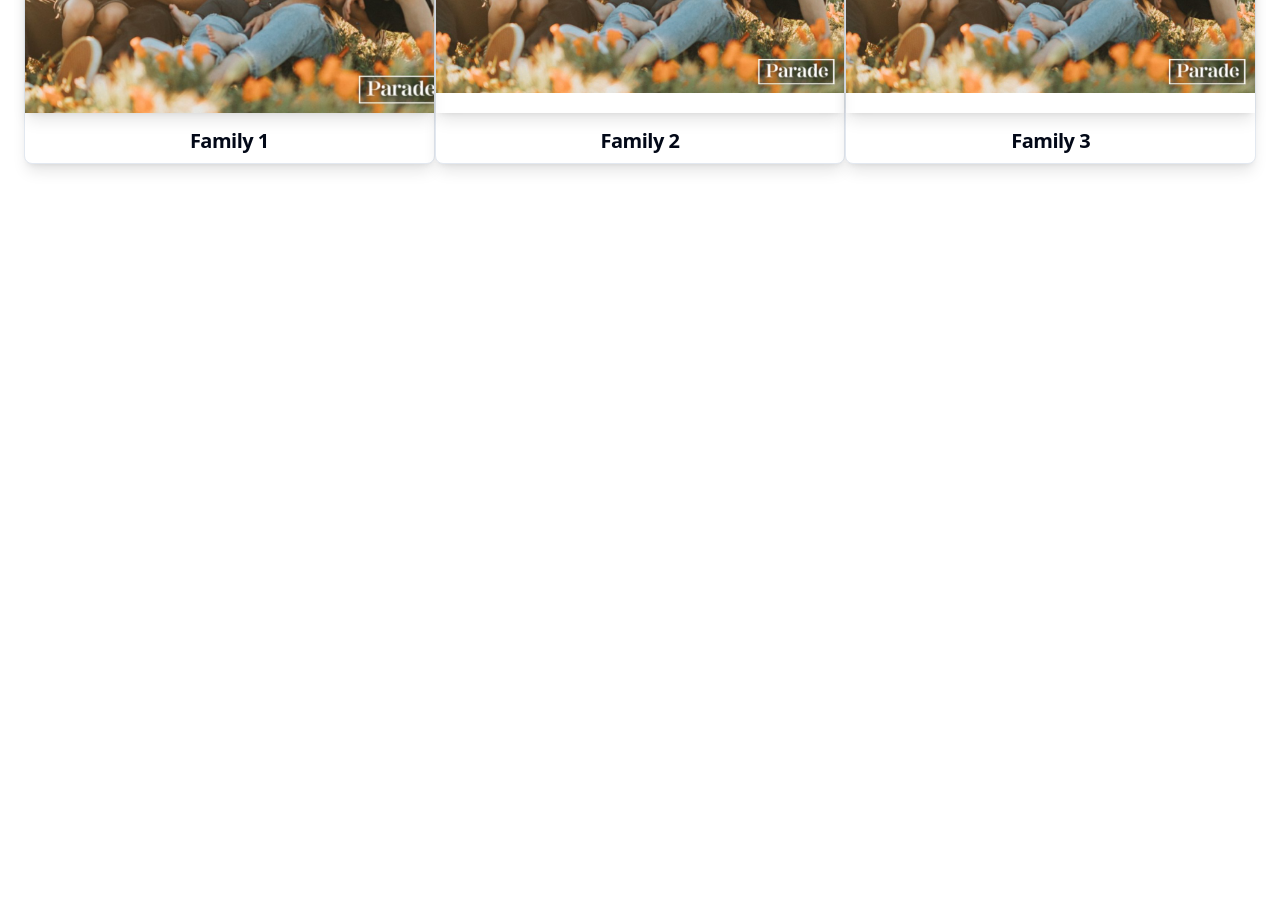
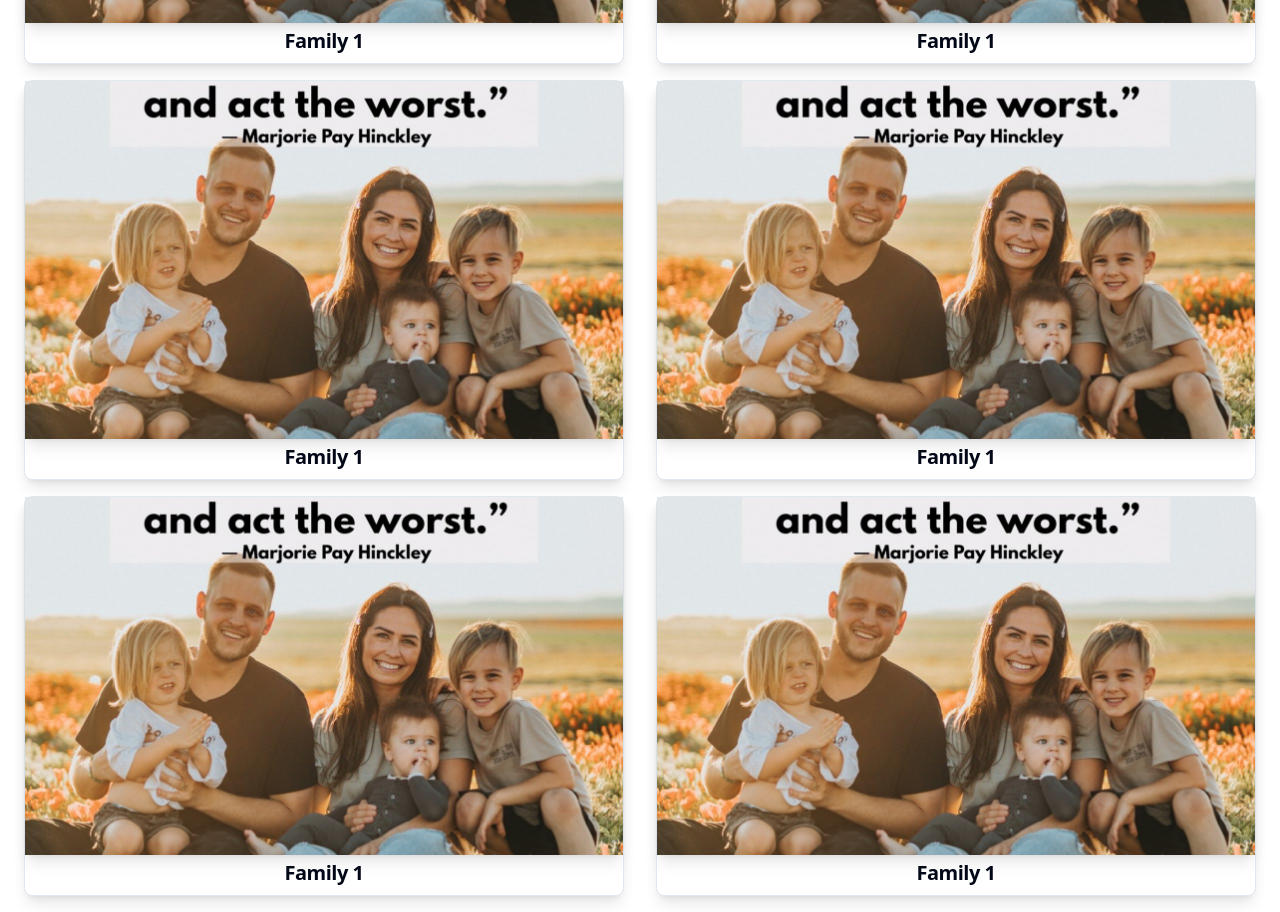
Before and after one commit to Sandesh1998/family-moments-hub, a Next.js app: page / in a window 1280 px wide. Shown: the part 440-1352 px from the top of the page. Before the commit the page ends 800 px from the top, so only its background shows below. Built offline with nearby package versions, Linux system fonts and the light colour scheme.

Commit message:
feat : gallery section

```diff
--- /dev/null
+++ b/components/ui/label.tsx
@@ -0,0 +1,24 @@
+import * as React from "react"
+import * as LabelPrimitive from "@radix-ui/react-label"
+import { cva, type VariantProps } from "class-variance-authority"
+
+import { cn } from "@/lib/utils"
+
+const labelVariants = cva(
+  "text-sm font-medium leading-none peer-disabled:cursor-not-allowed peer-disabled:opacity-70"
+)
+
+const Label = React.forwardRef<
+  React.ElementRef<typeof LabelPrimitive.Root>,
+  React.ComponentPropsWithoutRef<typeof LabelPrimitive.Root> &
+    VariantProps<typeof labelVariants>
+>(({ className, ...props }, ref) => (
+  <LabelPrimitive.Root
+    ref={ref}
+    className={cn(labelVariants(), className)}
+    {...props}
+  />
+))
+Label.displayName = LabelPrimitive.Root.displayName
+
+export { Label }
--- a/package.json
+++ b/package.json
@@ -10,6 +10,7 @@
   },
   "dependencies": {
     "@radix-ui/react-dropdown-menu": "^2.0.6",
+    "@radix-ui/react-label": "^2.0.2",
     "@radix-ui/react-slot": "^1.0.2",
     "class-variance-authority": "^0.7.0",
     "clsx": "^2.0.0",
--- a/pages/gallery.tsx
+++ b/pages/gallery.tsx
@@ -1,8 +1,19 @@
+import { Input } from "@/components/ui/input"
+import { Label } from "@/components/ui/label"
 import React from 'react'
 
 function Gallery() {
   return (
-    <div>Gallery</div>
+    <>
+      <div className="grid w-full lg:max-w-sm items-center gap-1.5">
+      <Label htmlFor="picture">Picture</Label>
+      <Input
+        id="picture"
+        type="file"
+        className="file:bg-blue-50 file:text-blue-700 hover:file:bg-blue-100 file:border file:border-solid file:border-blue-700 file:rounded-md border-blue-600"
+      />
+    </div>
+    </>
   )
 }
 
--- a/pages/index.tsx
+++ b/pages/index.tsx
@@ -1,7 +1,7 @@
 import { ModeToggle } from '@/components/toggle-mode'
 import { Input } from '@/components/ui/input'
-import { Button } from "@/components/ui/button"
 import Image from 'next/image'
+import Link from 'next/link'
 import image1 from '@/public/family.jpg'
 import {
   Card,
@@ -23,8 +23,9 @@ function Dashboard() {
       </div>
 
     </nav>
-    <div className="flex justify-between mt-8 mx-6">
-      <Card className="w-[600px] h-[500px] shadow-lg rounded-lg">
+    <div className="flex flex-wrap justify-between mt-8 mx-6">
+    <Link href="/gallery">
+        <Card className="w-[600px] h-[400px] shadow-lg rounded-lg mb-4">
           <div className="relative h-[90%] w-[100%]">
             <Image
               src={image1}
@@ -34,39 +35,97 @@ function Dashboard() {
               className="shadow-lg"
             />
           </div>
-          <div className="flex flex-col h-[10%] justify-end ">
-            <CardTitle className=" flex justify-center text-xl mb-2">Family 1</CardTitle>
+          <div className="flex flex-col h-[10%] justify-end">
+            <CardTitle className="flex justify-center text-xl mb-2">Family 1</CardTitle>
           </div>
         </Card>
+        </Link>
 
-      <Card className="w-[600px] h-[500px] shadow-lg rounded-lg">
+        <Link href="/gallery">
+        <Card className="w-[600px] h-[400px] shadow-lg rounded-lg mb-4">
           <div className="relative h-[90%] w-[100%]">
             <Image
               src={image1}
               alt="Image 1"
               layout="fill"
-              objectFit="contain"
+              objectFit="cover"
               className="shadow-lg"
             />
           </div>
-          <div className="flex flex-col h-[10%] justify-end ">
-            <CardTitle className=" flex justify-center text-xl mb-2">Family 2</CardTitle>
+          <div className="flex flex-col h-[10%] justify-end">
+            <CardTitle className="flex justify-center text-xl mb-2">Family 1</CardTitle>
           </div>
         </Card>
-      <Card className="w-[600px] h-[500px] shadow-lg rounded-lg">
+        </Link>
+
+        <Link href="/gallery">
+        <Card className="w-[600px] h-[400px] shadow-lg rounded-lg mb-4">
           <div className="relative h-[90%] w-[100%]">
             <Image
               src={image1}
               alt="Image 1"
               layout="fill"
-              objectFit="contain"
+              objectFit="cover"
               className="shadow-lg"
             />
           </div>
-          <div className="flex flex-col h-[10%] justify-end ">
-            <CardTitle className=" flex justify-center text-xl mb-2">Family 3</CardTitle>
+          <div className="flex flex-col h-[10%] justify-end">
+            <CardTitle className="flex justify-center text-xl mb-2">Family 1</CardTitle>
           </div>
         </Card>
+        </Link>
+
+        {/* // 2nd row */}
+        <Link href="/gallery">
+        <Card className="w-[600px] h-[400px] shadow-lg rounded-lg mb-4">
+          <div className="relative h-[90%] w-[100%]">
+            <Image
+              src={image1}
+              alt="Image 1"
+              layout="fill"
+              objectFit="cover"
+              className="shadow-lg"
+            />
+          </div>
+          <div className="flex flex-col h-[10%] justify-end">
+            <CardTitle className="flex justify-center text-xl mb-2">Family 1</CardTitle>
+          </div>
+        </Card>
+        </Link>
+
+        <Link href="/gallery">
+        <Card className="w-[600px] h-[400px] shadow-lg rounded-lg mb-4">
+          <div className="relative h-[90%] w-[100%]">
+            <Image
+              src={image1}
+              alt="Image 1"
+              layout="fill"
+              objectFit="cover"
+              className="shadow-lg"
+            />
+          </div>
+          <div className="flex flex-col h-[10%] justify-end">
+            <CardTitle className="flex justify-center text-xl mb-2">Family 1</CardTitle>
+          </div>
+        </Card>
+        </Link>
+
+        <Link href="/gallery">
+        <Card className="w-[600px] h-[400px] shadow-lg rounded-lg mb-4">
+          <div className="relative h-[90%] w-[100%]">
+            <Image
+              src={image1}
+              alt="Image 1"
+              layout="fill"
+              objectFit="cover"
+              className="shadow-lg"
+            />
+          </div>
+          <div className="flex flex-col h-[10%] justify-end">
+            <CardTitle className="flex justify-center text-xl mb-2">Family 1</CardTitle>
+          </div>
+        </Card>
+        </Link>
       </div>
     </>
   )
```
Also changed, not shown: 1 other file (tests, documents, lock files or other folders). Lines whose indentation alone changed are shown as unchanged.
